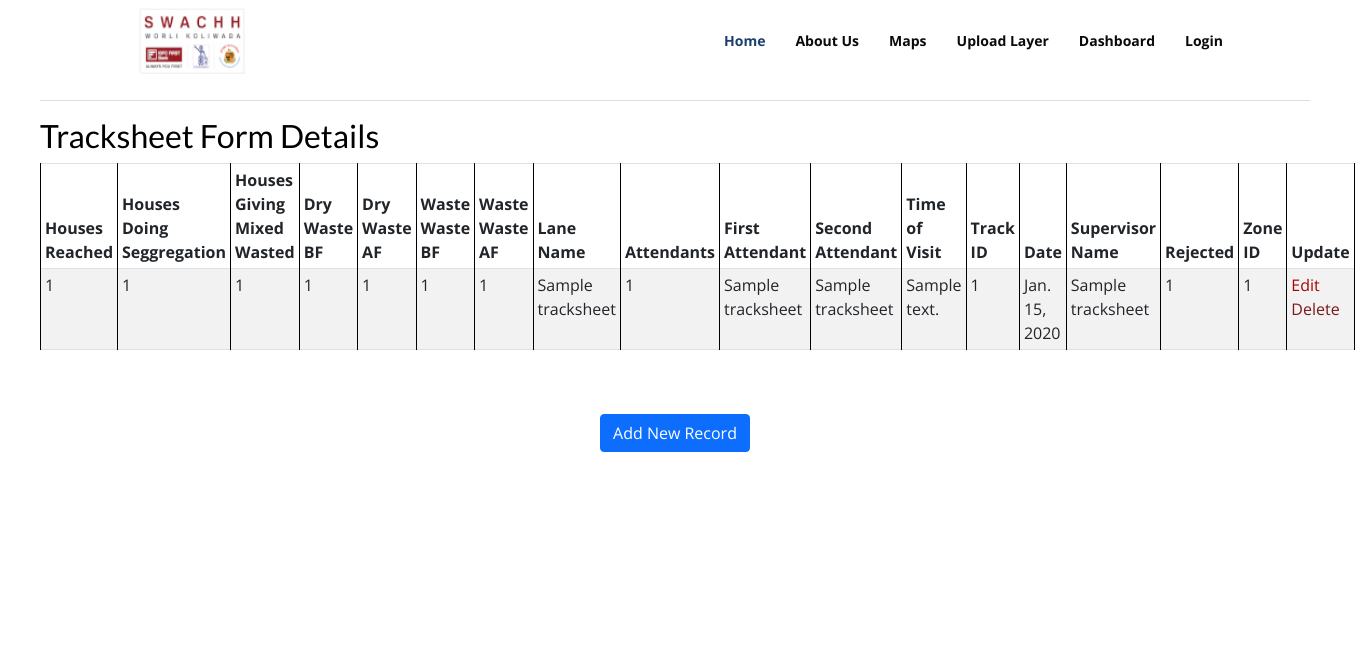
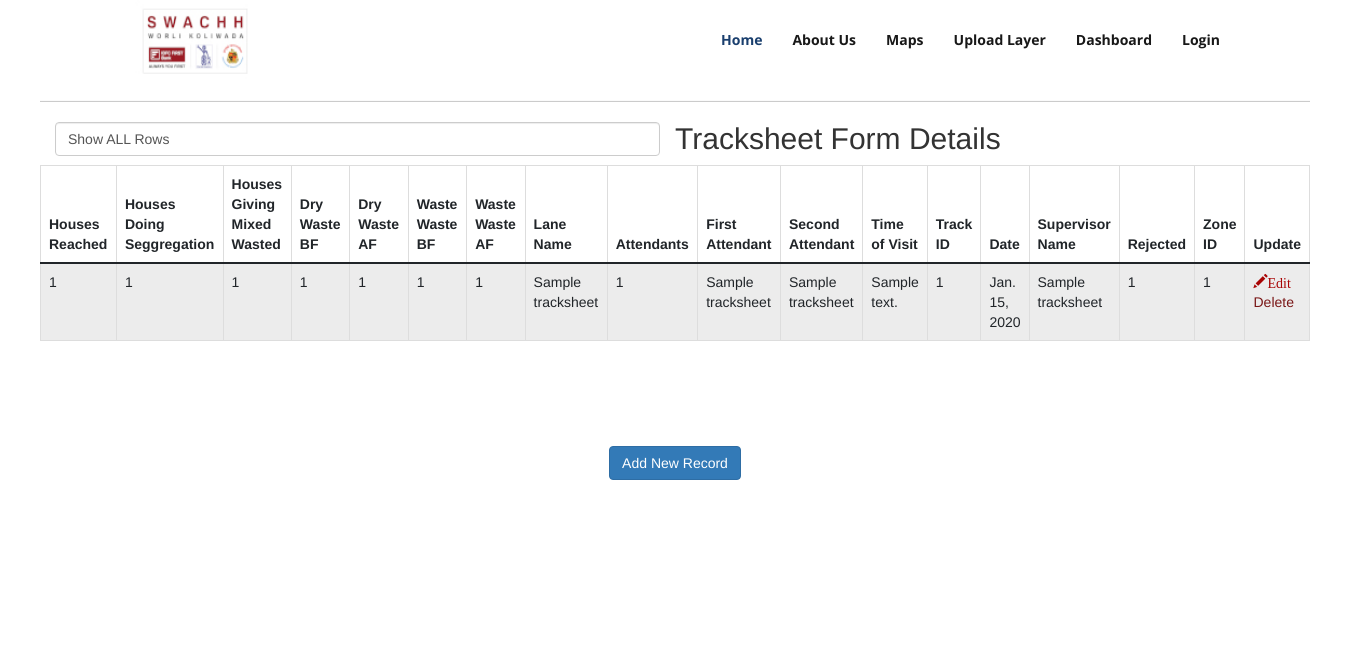
Before and after one commit to kashish-goel/SWK, a Django app: page /show/ in a window 1360 px wide. Shown: the top 646 px of the page. Run offline with Django 3.2, Linux system fonts and the light colour scheme; tables that the repository leaves empty hold one stand-in row (values such as "Sample post"); some libraries are stand-ins or nearby versions.

Commit message:
number of rows per page

```diff
--- a/swk/static/assets/css/style.css
+++ b/swk/static/assets/css/style.css
@@ -166,7 +166,7 @@ h6,
 .nav-menu a {
     display: block;
     position: relative;
-    color: #0a0a0a;
+    color: #181818;
     padding: 5px 15px;
     transition: 0.3s;
     font-size: 14px;
@@ -190,7 +190,7 @@ h6,
     opacity: 0;
     visibility: hidden;
     padding: 10px 0;
-    background: #fff;
+    background: rgb(12, 11, 11);
     box-shadow: 0px 0px 30px rgba(127, 137, 161, 0.25);
     transition: ease all 0.3s;
 }
@@ -285,7 +285,7 @@ h6,
 .mobile-nav a {
     display: block;
     position: relative;
-    color: #d2ece9;
+    color: #c0bcbc;
     padding: 10px 20px;
     font-weight: 500;
 }
@@ -293,7 +293,7 @@ h6,
 .mobile-nav a:hover,
 .mobile-nav .active>a,
 .mobile-nav li:hover>a {
-    color: #9cd5ce;
+    color: #f09292;
     text-decoration: none;
 }
 
@@ -338,7 +338,7 @@ h6,
 }
 
 .mobile-nav-toggle i {
-    color: #fff;
+    color: rgb(22, 21, 21);
 }
 
 .mobile-nav-overly {
@@ -348,7 +348,7 @@ h6,
     top: 0;
     left: 0;
     position: fixed;
-    background: rgba(1, 41, 42, 0.9);
+    background: rgba(13, 14, 14, 0.9);
     overflow: hidden;
     display: none;
 }
@@ -362,7 +362,7 @@ h6,
 }
 
 .mobile-nav-active .mobile-nav-toggle i {
-    color: #fff;
+    color: rgb(12, 11, 11);
 }
 
 
@@ -525,7 +525,7 @@ section {
 .breadcrumbs ol li+li::before {
     display: inline-block;
     padding-right: 10px;
-    color: #6c757d;
+    color: #111111;
     content: "/";
 }
 
--- a/swk/templates/show_data.html
+++ b/swk/templates/show_data.html
@@ -5,7 +5,11 @@
 <title>Registration</title>
 <meta name="viewport" content="width=device-width, initial-scale=1">
 <link rel="stylesheet" href="">
-
+<link href="http://maxcdn.bootstrapcdn.com/bootstrap/3.2.0/css/bootstrap.min.css" rel="stylesheet">
+<script src="http://ajax.googleapis.com/ajax/libs/jquery/1.7.1/jquery.min.js"></script>
+<link rel="stylesheet" href="http://cdn.datatables.net/1.10.2/css/jquery.dataTables.min.css">
+<script type="text/javascript" src="http://cdn.datatables.net/1.10.2/js/jquery.dataTables.min.js"></script>
+<script type="text/javascript" src="http://maxcdn.bootstrapcdn.com/bootstrap/3.2.0/js/bootstrap.min.js"></script>
 <style>
     #wrapper {
         margin-top: 100px;
@@ -47,10 +51,19 @@
         <p></p>
         <hr> {% for row in excel_data %} {% for cell in row %} {{ cell }}&nbsp;&nbsp; {% endfor %}
         <br> {% endfor %}
+
+        <div class="input col-md-6">
+            <select class="form-control" name="state" id="maxRows">
+              <option value="5000">Show ALL Rows</option>
+              <option value="10">10</option>
+              <option value="20">20</option>
+              <option value="50">50</option>
+            </select>
+        </div>
         <h2>Tracksheet Form Details</h2>
 
-
-        <table class="table table-striped table-bordered table-sm">
+        <div class="table-responsive">
+            <table class="table table-striped table-bordered table-sm" id="myTable">
                 <thead class="thead-dark">
 
                     <tr>
@@ -103,7 +116,10 @@
                     {% endfor %}
                 </tbody>
             </table>
-
+            <nav>
+                <ul class="pagination"></ul>
+            </nav>
+        </div>
         <br>
         <br>
 
@@ -151,13 +167,64 @@
         </table>
     </form>
 </div>
-<!-- </form>
+<!-- </form> -->
+
 
 
         <script>
-            // var x = document.getElementById("tme")
-            var Row = document.getElementById("somerow");
-            var Cells = Row.getElementsByTagName("td");
-            var x = Cells[1].innerText;
-            console.log(x)
-        </script> -->{% endblock %}
+            // $(document).ready(function() {
+            //     $('#myTable').DataTable({
+            //         responsive: true,
+            //         "pageLength": 10
+            //     });
+            // });
+            $(document).ready(function() {
+                $('#maxRows').on('change', function() {
+                    getPagination('#myTable', $(this).val());
+                });
+                getPagination('#myTable', 10); // the no of rows default you want to show
+            });
+
+            function getPagination(table, norows) {
+
+                $('.pagination').html(''); // reset pagination
+                var trnum = 0; // reset tr counter
+                var maxRows = norows; // get Max Rows from select option
+                var totalRows = $(table + ' tbody tr').length; // numbers of rows
+                $(table + ' tr:gt(0)').each(function() { // each TR in  table and not the header
+                    trnum++; // Start Counter
+                    if (trnum > maxRows) { // if tr number gt maxRows
+
+                        $(this).hide(); // fade it out
+                    }
+                    if (trnum <= maxRows) {
+                        $(this).show();
+                    } // else fade in Important in case if it ..
+                }); //  was fade out to fade it in
+                if (totalRows > maxRows) { // if tr total rows gt max rows option
+                    var pagenum = Math.ceil(totalRows / maxRows); // ceil total(rows/maxrows) to get ..
+                    //	numbers of pages
+                    for (var i = 1; i <= pagenum;) { // for each page append pagination li
+                        $('.pagination').append('<li class"wp" data-page="' + i + '">\
+                                     <span>' + i++ + '<span class="sr-only">(current)</span></span>\
+                                   </li>').show();
+                    } // end for i
+                } // end if row count > max rows
+                $('.pagination li:first-child').addClass('active'); // add active class to the first li
+                $('.pagination li').on('click', function() { // on click each page
+                    var pageNum = $(this).attr('data-page'); // get it's number
+                    var trIndex = 0; // reset tr counter
+                    $('.pagination li').removeClass('active'); // remove active class from all li
+                    $(this).addClass('active'); // add active class to the clicked
+                    $(table + ' tr:gt(0)').each(function() { // each tr in table not the header
+                        trIndex++; // tr index counter
+                        // if tr index gt maxRows*pageNum or lt maxRows*pageNum-maxRows fade if out
+                        if (trIndex > (maxRows * pageNum) || trIndex <= ((maxRows * pageNum) - maxRows)) {
+                            $(this).hide();
+                        } else {
+                            $(this).show();
+                        } //else fade in
+                    }); // end of for each tr in table
+                }); // end of on click pagination list
+            }
+        </script> {% endblock %}
```
Also changed, not shown: swk/templates/DutyEntryForm.html (+14 -15 lines). Lines whose indentation alone changed are shown as unchanged.
